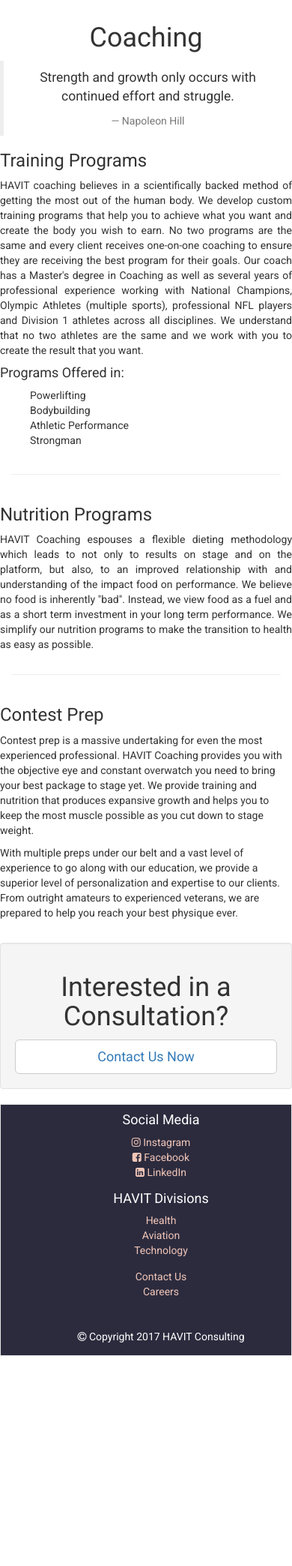
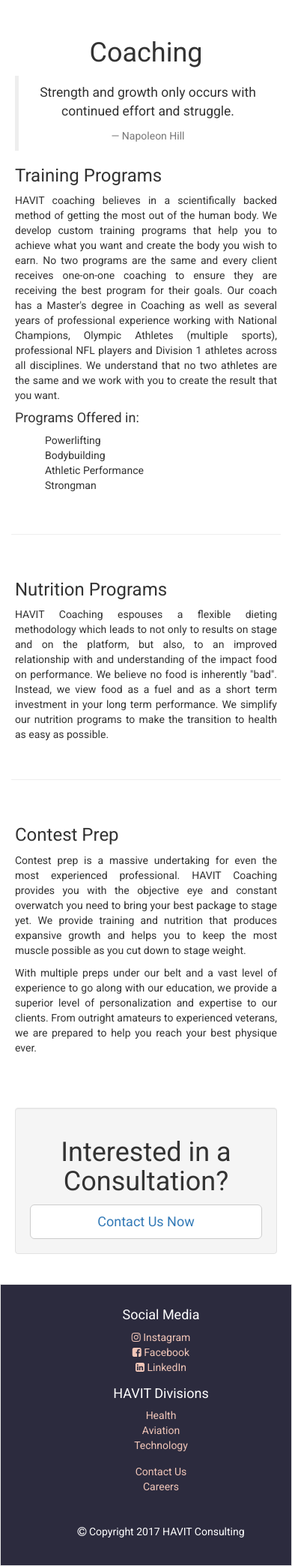
Before and after one commit to starsfantj/havit_consulting, a Rails app: page /health in a window 390 px wide. Shown: the part 60-2148 px from the top of the page at 75% size. Before the commit the page ends 1868 px from the top, so only its background shows below. Run offline with Rails 7, Linux system fonts and the light colour scheme; style sheets or scripts are compiled from the project's sources; some libraries are stand-ins or nearby versions.

Commit message:
Justified missed paragraphs and added padding for mobile view

```diff
--- a/saasapp/app/assets/stylesheets/application.css.scss
+++ b/saasapp/app/assets/stylesheets/application.css.scss
@@ -21,6 +21,10 @@
 
 .expand {
   height: 74vh;
+}
+
+.row {
+  padding: 20px;
 }
 
 // Typography Styles
--- a/saasapp/app/views/pages/health.html.erb
+++ b/saasapp/app/views/pages/health.html.erb
@@ -38,12 +38,12 @@
 
   <div class="row">
     <h3>Contest Prep</h3>
-    <p>Contest prep is a massive undertaking for even the most experienced professional.
+    <p class="text-justify">Contest prep is a massive undertaking for even the most experienced professional.
     HAVIT Coaching provides you with the objective eye and constant overwatch you need
     to bring your best package to stage yet. We provide training and nutrition that
     produces expansive growth and helps you to keep the most muscle possible as you
     cut down to stage weight.</p>
-    <p>With multiple preps under our belt and a vast level of experience to go along
+    <p class="text-justify">With multiple preps under our belt and a vast level of experience to go along
     with our education, we provide a superior level of personalization and expertise
     to our clients. From outright amateurs to experienced veterans, we are prepared
     to help you reach your best physique ever.</p>
--- a/saasapp/app/views/pages/technology.html.erb
+++ b/saasapp/app/views/pages/technology.html.erb
@@ -29,7 +29,7 @@
 
   <div class="row">
     <h3>Graphic Design</h3>
-    <p>Our developer also happens to be our graphic designer. Currently, he is
+    <p class="text-justify">Our developer also happens to be our graphic designer. Currently, he is
     working in the IT consulting sector to create logos and designs for various
     companies and organizations. Much like our web design development process,
     he works to define, design and refine the projects he creates for our customers.</p>
```
